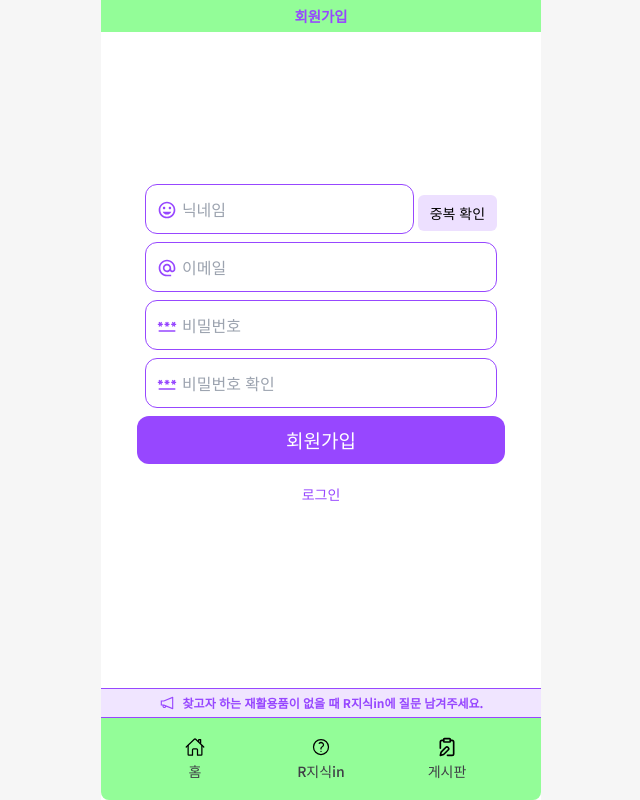
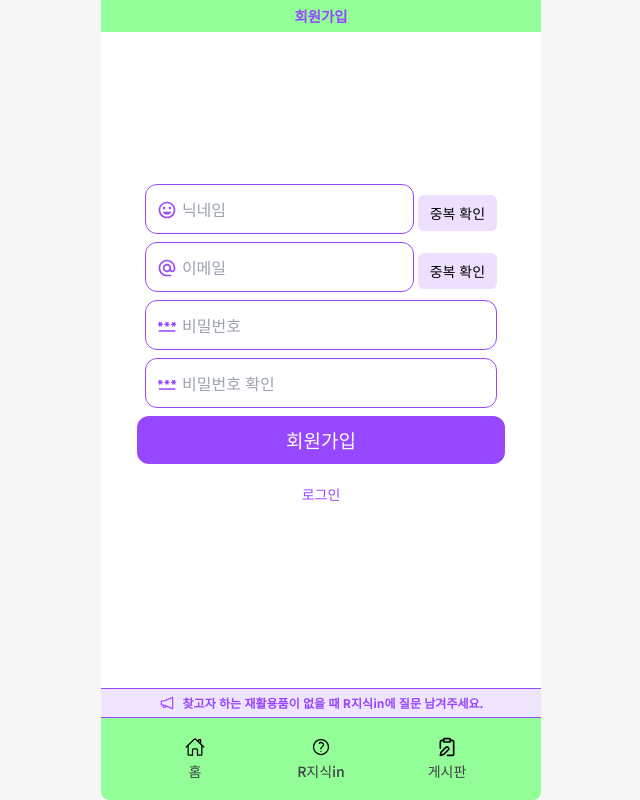
Before and after one commit to FE8-Team6/renewal-reracle, a React (Vite) app: page /signup in a window 1280 px wide. Shown: the whole page, without its empty margins (319-959 px from the left). Built offline with nearby package versions, Linux system fonts and the light colour scheme; no server answers.

Commit message:
refactor: 이메일 중복 검증 버튼 구현

```diff
--- a/src/pages/SignUp.tsx
+++ b/src/pages/SignUp.tsx
@@ -39,9 +39,9 @@ export const SignUp = () => {
   const [password, setPassword] = useState<string>("");
   const [confirmPassword, setConfirmPassword] = useState<string>("");
   const [error, setError] = useState<string>("");
-  const [errorKey, setErrorKey] = useState<number>(0);
   const [isDisplayNameChecked, setIsDisplayNameChecked] =
     useState<boolean>(false);
+  const [isEmailChecked, setIsEmailChecked] = useState<boolean>(false);
   const navigate = useNavigate();
 
   const saveUserInfoToFirestore = async (
@@ -65,7 +65,6 @@ export const SignUp = () => {
     setError("");
     if (displayName.length < 2) {
       setError("닉네임은 2자 이상이어야 합니다.");
-      setErrorKey((prev) => prev + 1);
       setIsDisplayNameChecked(false);
       return;
     }
@@ -76,12 +75,23 @@ export const SignUp = () => {
     const querySnapshot = await getDocs(q);
     if (!querySnapshot.empty) {
       setError("이미 사용 중인 닉네임입니다.");
-      setErrorKey((prev) => prev + 1);
       setIsDisplayNameChecked(false);
     } else {
-      setError("사용 가능한 닉네임입니다.");
-      setErrorKey((prev) => prev + 1);
+      alert("사용 가능한 닉네임입니다.");
       setIsDisplayNameChecked(true);
+    }
+  };
+
+  const handleCheckEmail = async () => {
+    setError("");
+    const q = query(collection(db, "users"), where("email", "==", email));
+    const querySnapshot = await getDocs(q);
+    if (!querySnapshot.empty) {
+      setError("이미 사용 중인 이메일입니다.");
+      setIsEmailChecked(false);
+    } else {
+      alert("사용 가능한 이메일입니다.");
+      setIsEmailChecked(true);
     }
   };
 
@@ -98,13 +108,16 @@ export const SignUp = () => {
 
     if (!result.success) {
       setError(result.error.errors[0].message);
-      setErrorKey((prev) => prev + 1);
       return;
     }
 
     if (!isDisplayNameChecked) {
       setError("닉네임 중복 확인을 해주세요.");
-      setErrorKey((prev) => prev + 1);
+      return;
+    }
+
+    if (!isEmailChecked) {
+      setError("이메일 중복 확인을 해주세요.");
       return;
     }
 
@@ -128,11 +141,10 @@ export const SignUp = () => {
         navigate("/login");
       } else {
         setError("사용자 정보를 불러오는 데 실패했습니다.");
-        setErrorKey((prev) => prev + 1);
       }
     } catch (error) {
       // setError(error.message);
-      setErrorKey((prev) => prev + 1);
+      setError("회원가입 중 오류가 발생했습니다.");
     }
   };
 
@@ -165,14 +177,26 @@ export const SignUp = () => {
               중복 확인
             </Button>
           </div>
-          <div className="relative flex flex-col mb-2">
+          <div className="relative flex flex-row items-center mb-2 gap-1">
             <Input
               type="text"
               placeholder="이메일"
               value={email}
-              onChange={(event) => setEmail(event.target.value)}
+              onChange={(event) => {
+                setEmail(event.target.value);
+                setIsEmailChecked(false);
+              }}
+              className="w-[16.8rem]"
             />
             <MdAlternateEmail className="absolute text-xl left-3 top-4 text-purple" />
+            <Button
+              variant="secondary"
+              size="sm"
+              onClick={handleCheckEmail}
+              className="mt-2"
+            >
+              중복 확인
+            </Button>
           </div>
           <div className="relative flex flex-col mb-2">
             <Input
@@ -192,11 +216,7 @@ export const SignUp = () => {
             />
             <MdOutlinePassword className="absolute text-xl left-3 top-4 text-purple" />
           </div>
-          {error && (
-            <p key={errorKey} className="text-error-30 mb-2">
-              {error}
-            </p>
-          )}
+          {error && <p className="text-error-30 mb-2">{error}</p>}
           <Button variant="default" type="submit" size="default">
             회원가입
           </Button>
```
